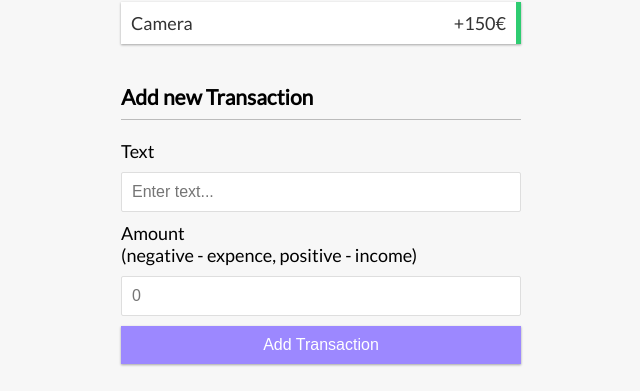
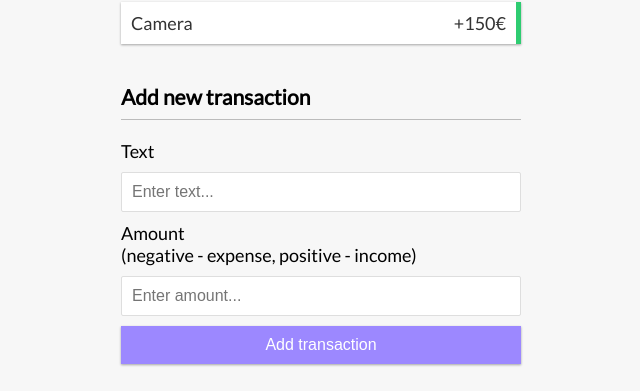
Before and after one commit to L3Roth/expense-tracker, a React (Create React App) app: page / in a window 1280 px wide. Shown: the part 515-906 px from the top of the page, without its empty margins (319-959 px from the left). Built offline with nearby package versions, Linux system fonts and the light colour scheme.

Commit message:
fixed an error relating amount added functionality to add a new transaction

```diff
--- a/src/components/AddTransaction.js
+++ b/src/components/AddTransaction.js
@@ -1,25 +1,42 @@
-import React, { useState } from 'react'
+import React, { useState, useContext } from 'react';
+import { GlobalContext } from '../context/GlobalState';
 
 const AddTransaction = () => {
   const [text, setText] = useState('');
   const [amount, setAmount] = useState('');
 
+  const { addTransaction } = useContext(GlobalContext);
+
+  const onSubmit = e => {
+    e.preventDefault();
+
+    const newTransaction = {
+      id: Math.floor(Math.random() * 1000000),
+      text,
+      amount: +amount
+    }
+
+    addTransaction(newTransaction)
+  }
+
   return (
-    <div>
-        <h3>Add  new Transaction</h3>
-        <form>
-            <div className='form-control'>
-                <label htmlFor='text'>Text</label>
-                <input type='text' value={text} onChange={(e) => setText(e.target.value)} placeholder='Enter text...'/>
-            </div>
-            <div className='form-control'>
-                <label htmlFor='amount'>Amount <br/>(negative - expence, positive - income)</label>
-                <input type='number' value={amount} onChange={(e) => setAmount(e.amount.value)} placeholder='0'/>
-            </div>
-            <button className='btn'>Add Transaction</button>
-        </form>
-
-    </div>
+    <>
+      <h3>Add new transaction</h3>
+      <form onSubmit={onSubmit}>
+        <div className="form-control">
+          <label htmlFor="text">Text</label>
+          <input type="text" value={text} onChange={(e) => setText(e.target.value)} placeholder="Enter text..." />
+        </div>
+        <div className="form-control">
+          <label htmlFor="amount"
+            >Amount <br />
+            (negative - expense, positive - income)</label
+          >
+          <input type="number" value={amount} onChange={(e) => setAmount(e.target.value)} placeholder="Enter amount..." />
+        </div>
+        <button className="btn">Add transaction</button>
+      </form>
+    </>
   )
 }
 
--- a/src/context/AppReducer.js
+++ b/src/context/AppReducer.js
@@ -6,6 +6,11 @@ export default (state, action) => {
             ...state,
             transactions: state.transactions.filter(transaction => transaction.id !== action.payload)
         }
+        case 'ADD_TRANSACTION':
+        return {
+            ...state,
+            transactions: [action.payload, ...state.transactions]
+        }
         default:
             return state;
     }
--- a/src/context/GlobalState.js
+++ b/src/context/GlobalState.js
@@ -22,9 +22,17 @@ export const GlobalProvider = ({ children }) => {
         });
     }
 
+    function addTransaction(transaction) {
+        dispatch({
+          type: 'ADD_TRANSACTION',
+          payload: transaction
+        });
+    }
+
     return (<GlobalContext.Provider value={{
         transactions: state.transactions,
-        deleteTransaction
+        deleteTransaction,
+        addTransaction
     }}>
         {children}
     </GlobalContext.Provider>);
```
